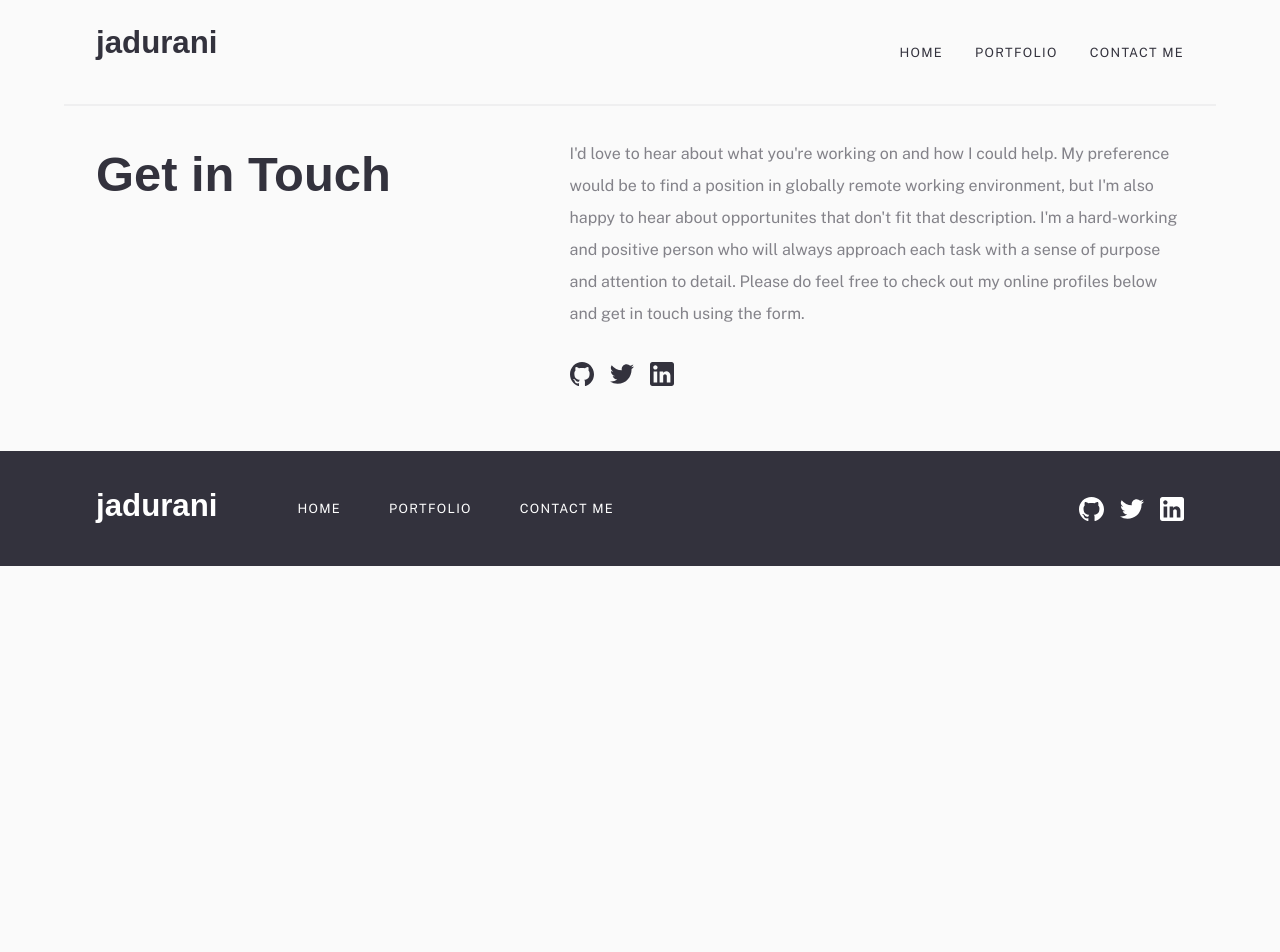
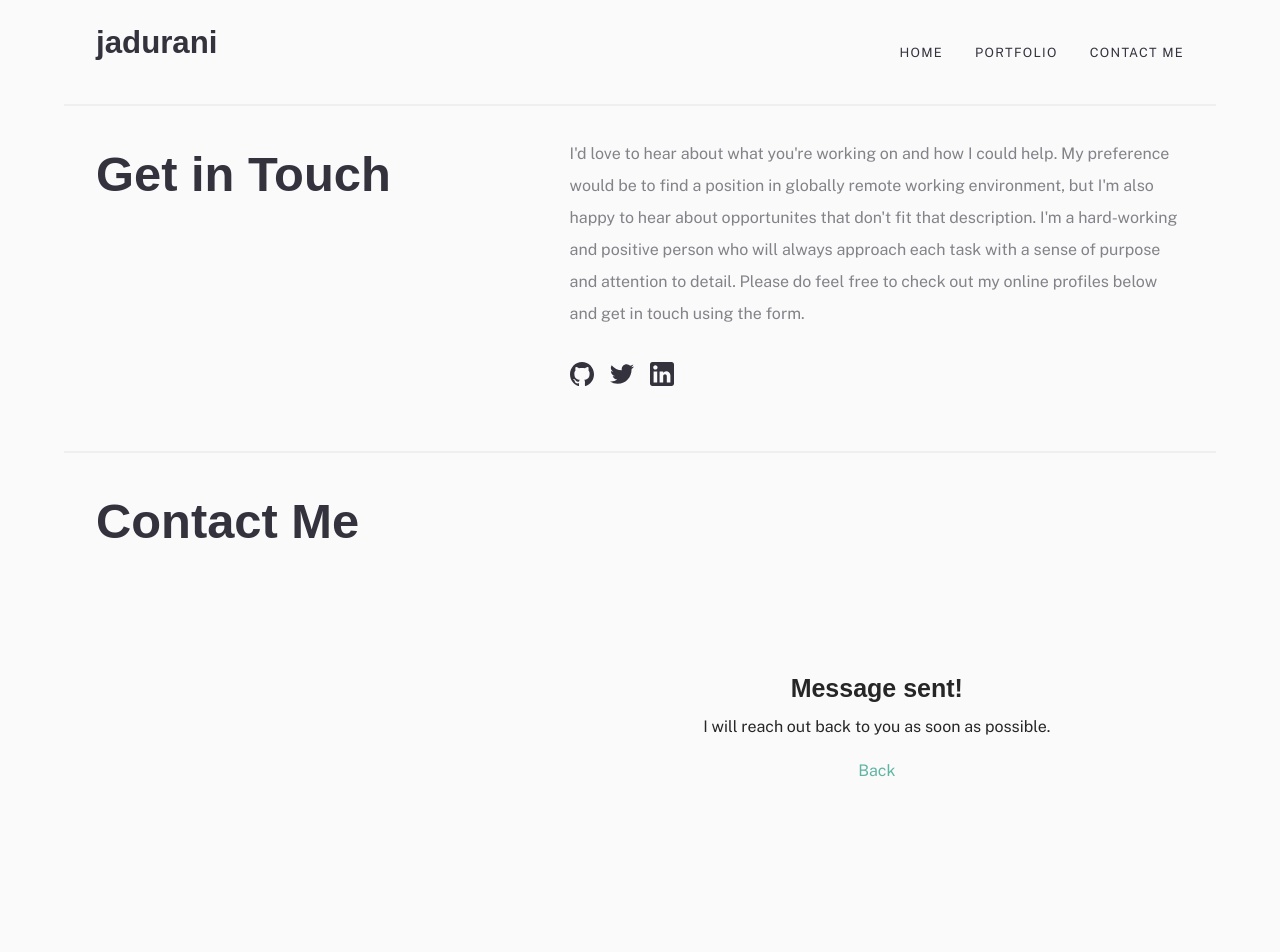
Before and after one commit to jadurani/personal-website-v2, a Next.js app: page /contact-me in a window 1280 px wide. Shown: the top 952 px of the page. Before the commit the page ends 800 px from the top, so only its background shows below. Built offline with nearby package versions, Linux system fonts and the light colour scheme; a web font is replaced by a local one.

Commit message:
feat: updates on contact form ui

```diff
--- a/src/app/contact-me/page.tsx
+++ b/src/app/contact-me/page.tsx
@@ -1,4 +1,4 @@
-// import ContactForm from "@components/ContactForm/ContactForm";
+import ContactForm from "@components/ContactForm/ContactForm";
 import { NavBar } from "@components/NavBar/NavBar";
 import { Metadata } from "next";
 import Image from "next/image";
@@ -14,7 +14,7 @@ export default function ContactMePage() {
       <NavBar activeRoute={"/contact-us"}></NavBar>
 
       <main className="max-w-6xl container mx-auto">
-        <section className="p-8 border-t-2 solid border-tuna/5 flex flex-col md:flex-row gap-4 md:gap-16">
+        <section className="h-full p-8 border-t-2 solid border-tuna/5 flex flex-col md:flex-row gap-4 md:gap-16">
           <h1 className="flex-grow md:w-2/5 text-h2 md:text-h1 font-heading font-bold">
             Get in Touch
           </h1>
@@ -66,15 +66,14 @@ export default function ContactMePage() {
             </div>
           </article>
         </section>
-
-        {/* <section className="p-8 border-t-2 solid border-tuna/5 flex flex-col md:flex-row gap-4 md:gap-16">
+        <section className="p-8 border-t-2 solid border-tuna/5 flex flex-col md:flex-row gap-4 md:gap-16">
           <h1 className="flex-grow md:w-2/5 text-h2 md:text-h1 font-heading font-bold">
             Contact Me
           </h1>
           <div className="text-tuna/60 md:w-3/5">
             <ContactForm />
           </div>
-        </section> */}
+        </section>
       </main>
     </>
   );
--- a/src/app/globals.css
+++ b/src/app/globals.css
@@ -8,6 +8,6 @@ body {
   @apply font-body text-tuna bg-alabaster;
 }
 
-a {
+a, .link {
   @apply text-verdigris cursor-pointer border-b border-solid border-b-elephant/0 hover:border-b-verdigris transition-colors;
 }
--- a/src/components/Button/Button.tsx
+++ b/src/components/Button/Button.tsx
@@ -42,7 +42,7 @@ const PrimaryButton = ({ label, disabled, handleClick }: ButtonProps) => {
     <button
       onClick={handleClick}
       disabled={disabled}
-      className={`group text-white transition-colors bg-elephant hover:bg-verdigris disabled:bg-eggshell h-12 inline-flex`}>
+      className={`group text-white transition-colors bg-elephant disabled:cursor-not-allowed hover:bg-verdigris disabled:bg-eggshell h-12 inline-flex`}>
       <span className="inline-flex bg-black/5 h-12 w-12 text-eggshell group-hover:text-eggshell group-disabled:text-eggshell">
         <Image
           src={iconPrimaryBtn}
@@ -71,7 +71,7 @@ const SecondaryButton = ({
     <button
       onClick={handleClick}
       disabled={disabled}
-      className={`transition-colors text-tuna border solid border-tuna bg-transparent h-12 inline-flex hover:text-alabaster hover:bg-tuna disabled:border-eggshell disabled:text-eggshell disabled:bg-transparent`}>
+      className={`transition-colors text-tuna border solid border-tuna bg-transparent h-12 inline-flex disabled:cursor-not-allowed hover:text-alabaster hover:bg-tuna disabled:border-eggshell disabled:text-eggshell disabled:bg-transparent`}>
       <span className="px-8 uppercase text-body2 font-body tracking-widest align-middle self-center">
         {label}
       </span>
--- a/src/components/ContactForm/ContactForm.tsx
+++ b/src/components/ContactForm/ContactForm.tsx
@@ -13,14 +13,22 @@ export type ContactFormData = {
   message: string;
 };
 
+const initialFormState: ContactFormData = {
+  fullName: "",
+  email: "",
+  message: "",
+};
+
 const ContactForm: React.FC = () => {
   const [loading, setLoading] = useState(false);
-  const [success, setSuccess] = useState(false);
-  const [formData, setFormData] = useState<ContactFormData>({
-    fullName: "",
-    email: "",
-    message: "",
-  });
+  const [success, setSuccess] = useState(true);
+  const [formData, setFormData] = useState<ContactFormData>(initialFormState);
+
+  const resetForm = () => {
+    setLoading(false);
+    setSuccess(false);
+    setFormData(initialFormState);
+  };
 
   const handleFormSubmit = async (e: React.FormEvent) => {
     e.preventDefault();
@@ -42,44 +50,46 @@ const ContactForm: React.FC = () => {
   };
 
   return (
-    <div className="w-full py-6">
-      {/* SENDING */}
-      {loading && (
-        <div className="h-full w-full font-header font-bold text-neutral-800 flex flex-col items-center justify-center gap-1 text-center">
-          <div className="text-h4 my-1">Sending...</div>
-        </div>
-      )}
-
+    <div className="w-full py-6 h-[480px]">
       {/* ACTUAL FORM */}
-      {!loading && !success && (
+      {!success && (
         <form onSubmit={handleFormSubmit} className="w-full mx-auto">
           <FullNameInput
+            disabled={loading}
             onBlur={(value) => setFormData({ ...formData, fullName: value })}
           />
           <EmailInput
+            disabled={loading}
             onBlur={(value) => setFormData({ ...formData, email: value })}
           />
 
           <MessageTextarea
+            disabled={loading}
             onBlur={(value) => setFormData({ ...formData, message: value })}
           />
           <button
             type="submit"
-            className={`transition-colors text-tuna border solid border-tuna bg-transparent h-12 inline-flex hover:text-alabaster hover:bg-tuna disabled:border-eggshell disabled:text-eggshell disabled:bg-transparent`}>
-            <span className="px-8 uppercase text-body2 font-body tracking-widest align-middle self-center">
-              Send Message
+            disabled={loading}
+            className={`w-[240px] mt-2 transition-colors text-tuna border solid border-tuna bg-transparent h-12 inline-flex disabled:cursor-not-allowed hover:text-alabaster hover:bg-tuna disabled:border-eggshell disabled:text-eggshell disabled:bg-transparent`}>
+            <span className="px-8 uppercase text-body2 font-body tracking-widest align-middle self-center text-center w-full">
+              {loading ? "Sending..." : "Send Message"}
             </span>
           </button>
         </form>
       )}
 
-      {!loading && success && (
-        <div className="h-full w-full font-header font-bold text-neutral-800 flex flex-col items-center justify-center gap-1 text-center">
+      {success && (
+        <div className="h-full w-full text-neutral-800 flex flex-col items-center justify-center gap-1 text-center">
           {/* <Image src={successCheckMark} alt="Success" /> */}
-          <div className="text-h4 my-1">Message sent!</div>
-          <div className="text-h6">
-            Our team will contact you as soon as possible.
+          <div className="text-h4 my-1 font-bold font-heading">
+            Message sent!
           </div>
+          <div className="text-h6 font-body">
+            I will reach out back to you as soon as possible.
+          </div>
+          <button className="mt-4 link" onClick={resetForm}>
+            Back
+          </button>
         </div>
       )}
     </div>
--- a/src/components/EmailInput/EmailInput.tsx
+++ b/src/components/EmailInput/EmailInput.tsx
@@ -1,10 +1,14 @@
 import React, { useState } from "react";
 
 interface EmailInputProps {
+  disabled?: boolean;
   onBlur: (value: string) => void;
 }
 
-const EmailInput: React.FC<EmailInputProps> = ({ onBlur }) => {
+const EmailInput: React.FC<EmailInputProps> = ({
+  disabled = false,
+  onBlur,
+}) => {
   const [error, setError] = useState<string | null>(null);
 
   const handleBlur = (value: string) => {
@@ -23,17 +27,19 @@ const EmailInput: React.FC<EmailInputProps> = ({ onBlur }) => {
       <label
         className={`pl-4 block text-tuna font-header font-bold mb-1 ${
           error ? "text-error" : ""
-        }`}
-      >
+        }`}>
         Email
       </label>
       <input
         type="email"
-        className={`appearance-none border-2 w-full py-2 px-3 text-tuna bg-tuna/10 outline-none ${ error ? "border-error" : "focus:border-verdigris"}`}
+        disabled={disabled}
+        className={`appearance-none border-2 w-full py-2 px-3 text-tuna bg-tuna/10 outline-none disabled:cursor-not-allowed ${error ? "border-error" : "focus:border-verdigris"}`}
         placeholder="email@address.com"
         onBlur={(e) => handleBlur(e.target.value)}
       />
-      <p className="absolute bottom-1 pl-4 text-error font-bold italic text-body2">{error}</p>
+      <p className="absolute bottom-1 pl-4 text-error font-bold italic text-body2">
+        {error}
+      </p>
     </div>
   );
 };
--- a/src/components/MessageTextarea/MessageTextarea.tsx
+++ b/src/components/MessageTextarea/MessageTextarea.tsx
@@ -1,10 +1,14 @@
 import React, { useState } from "react";
 
 interface MessageTextareaProps {
+  disabled?: boolean;
   onBlur: (value: string) => void;
 }
 
-const MessageTextarea: React.FC<MessageTextareaProps> = ({ onBlur }) => {
+const MessageTextarea: React.FC<MessageTextareaProps> = ({
+  disabled = false,
+  onBlur,
+}) => {
   const [error, setError] = useState<string | null>(null);
 
   const handleBlur = (value: string) => {
@@ -23,17 +27,19 @@ const MessageTextarea: React.FC<MessageTextareaProps> = ({ onBlur }) => {
       <label
         className={`pl-4 block text-tuna font-header font-bold mb-1 ${
           error ? "text-error" : ""
-        }`}
-      >
+        }`}>
         Message
       </label>
       <textarea
-        className={`resize-none appearance-none border-2 w-full py-2 px-3 text-tuna bg-tuna/10 outline-none ${ error ? "border-error" : "focus:border-verdigris"}`}
+        disabled={disabled}
+        className={`resize-none appearance-none border-2 w-full py-2 px-3 text-tuna bg-tuna/10 outline-none disabled:cursor-not-allowed ${error ? "border-error" : "focus:border-verdigris"}`}
         placeholder="Hi, I would like to inquire about...."
         onBlur={(e) => handleBlur(e.target.value)}
         rows={4}
       />
-      <p className="absolute bottom-1 pl-4 text-error font-bold italic text-body2">{error}</p>
+      <p className="absolute bottom-1 pl-4 text-error font-bold italic text-body2">
+        {error}
+      </p>
     </div>
   );
 };
```
Also changed, not shown: src/components/FullNameInput/FullNameInput.tsx (+13 -6 lines).
